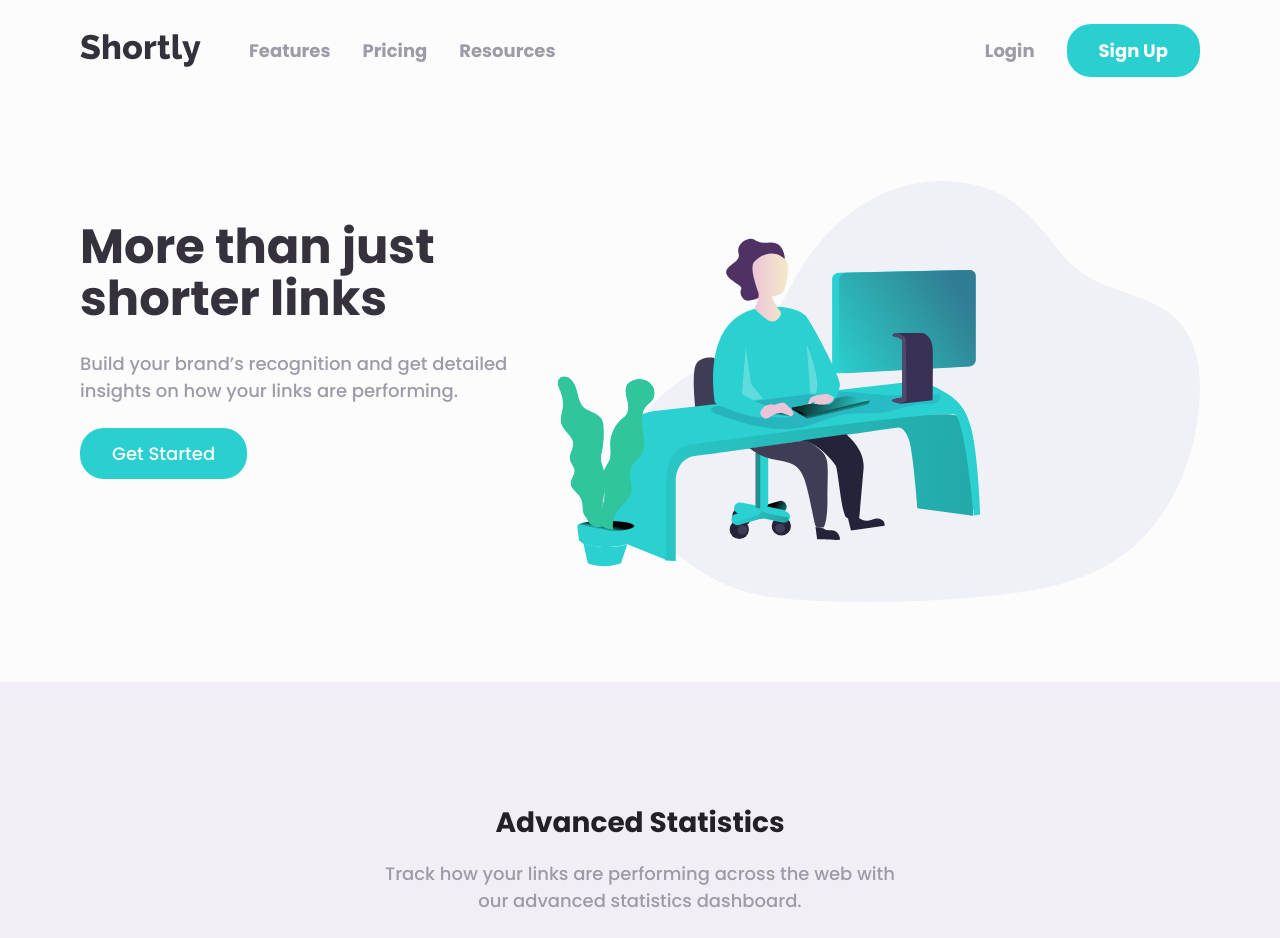
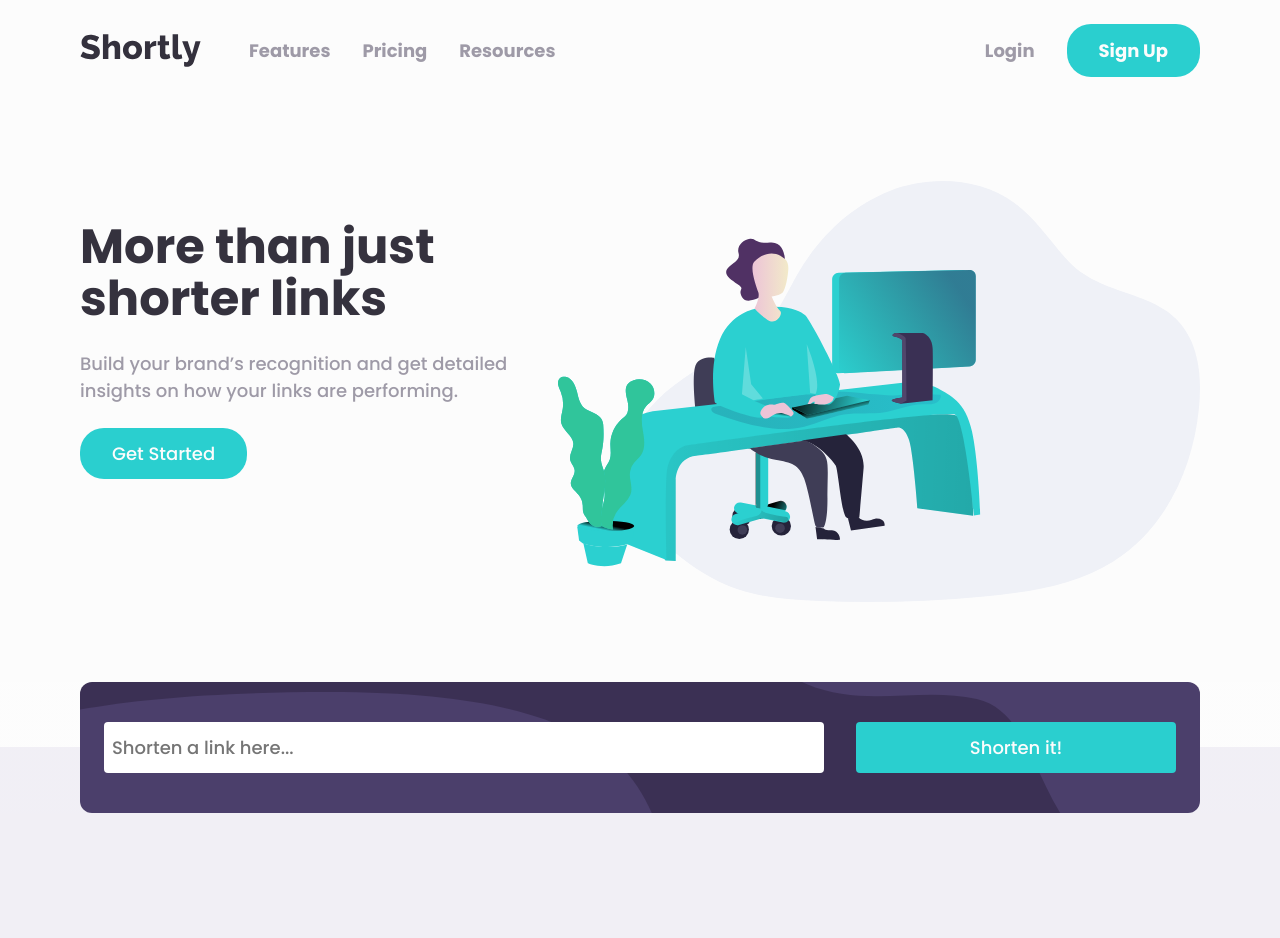
Before and after one commit to EdouardHrgt/url-shortener, a Vue app: page / in a window 1280 px wide. Shown: the top 938 px of the page. Built offline with nearby package versions, Linux system fonts and the light colour scheme.

Commit message:
Add Form component with URL shortening functionality and enhanced styles

```diff
--- a/src/App.vue
+++ b/src/App.vue
@@ -4,6 +4,7 @@ import FooterBar from './components/FooterBar.vue'
 import Banner from './components/Banner.vue'
 import Stats from './components/Stats.vue'
 import TitleBar from './components/TitleBar.vue'
+import Form from './components/Form.vue'
 </script>
 
 <template>
@@ -13,6 +14,7 @@ import TitleBar from './components/TitleBar.vue'
 
   <main>
     <TitleBar />
+    <Form />
     <Stats />
   </main>
   <Banner />
--- a/src/components/Form.vue
+++ b/src/components/Form.vue
@@ -1,16 +1,157 @@
-<script setup></script>
+<script setup>
+import { ref } from 'vue'
+const url = ref('')
+const error = ref(false)
+const clipboard = ref(false)
+const shortenUrl = ref('')
+
+const submitForm = () => {
+  if (url.value.length <= 0) {
+    error.value = true
+  } else {
+    error.value = false
+    // SHORTEN THE URL THEN ADD IT TO USER'S CLIPBOPARD
+    clipboard.value = true
+    setTimeout(() => {
+      clipboard.value = false
+    }, 2000)
+  }
+}
+</script>
 
 <template>
-  <form class="flex-al-center">
-    <input type="url" name="url" id="url" />
-    <input type="submit" value="Shorten it!" />
-  </form>
+  <div>
+    <form @submit.prevent="submitForm">
+      <input type="url" name="url" id="url" placeholder="Shorten a link here..." v-model="url" />
+      <input type="submit" value="Shorten it!" />
+      <p class="error" v-if="error">please provide a valid URL!</p>
+      <Transition name="scale">
+        <span class="clipboard" v-if="clipboard">
+          <p>The URL : {{ shortenUrl }} has been copied to your clipboard!</p>
+        </span>
+      </Transition>
+    </form>
+  </div>
 </template>
 
 <style scoped>
-@media (min-width: 1024px) {
+div {
+  padding-inline: var(--spacing-500);
+  position: relative;
+  background: linear-gradient(to bottom, var(--white) 50%, var(--purple-100) 50%);
 }
 
-@media (min-width: 800px) {
+form {
+  background-color: var(--purple-950);
+  background-image: url(/images/bg-shorten-mobile.svg);
+  background-repeat: no-repeat;
+  background-position: top right;
+  border-radius: 12px;
+  padding: var(--spacing-150);
+  position: relative;
+}
+
+form > * {
+  display: block;
+  width: 100%;
+}
+
+form input[type='url'] {
+  padding-block: 0.75rem;
+  color: varr(var(--gray-500));
+  padding-left: 0.5rem;
+  border-radius: 4px;
+  border: none;
+}
+
+form input[type='submit'] {
+  border: none;
+  margin-top: var(--spacing-100);
+  background-color: var(--blue-400);
+  border-radius: 4px;
+  color: var(--white);
+  padding-block: 0.75rem;
+  cursor: pointer;
+  transition: background-color 0.3s ease-in;
+}
+
+.error {
+  position: absolute;
+  bottom: 0;
+  color: rgb(252, 114, 114);
+  font-size: 1rem;
+  width: 100%;
+}
+
+.clipboard {
+  position: absolute;
+  background-color: var(--white);
+  inset: 1rem;
+  border-radius: 12px;
+  width: calc(100% - 2rem);
+  display: grid;
+  place-content: center;
+  transition: 0.4s ease;
+  transform-origin: center;
+  display: block;
+}
+
+.clipboard p {
+  color: var(--purple-600);
+  font-size: var(--fs-450);
+  text-align: center;
+}
+
+.scale-enter-active {
+  animation: scaleIn 0.3s ease-out;
+}
+
+.scale-leave-active {
+  animation: scaleOut 0.3s ease-in forwards;
+}
+
+@keyframes scaleIn {
+  from {
+    transform: scale(0);
+    opacity: 0;
+  }
+  to {
+    transform: scale(1);
+    opacity: 1;
+  }
+}
+
+@keyframes scaleOut {
+  from {
+    transform: scale(1);
+    opacity: 1;
+  }
+  to {
+    transform: scale(0);
+    opacity: 0;
+  }
+}
+
+@media (hover: hover) {
+  form input[type='submit']:hover {
+    background-color: var(--blue-400-o);
+  }
+}
+
+@media (min-width: 1024px) {
+  form {
+    background-image: url(/images/bg-shorten-desktop.svg);
+    background-repeat: no-repeat;
+    background-position: center;
+    background-size: cover;
+    display: flex;
+    align-items: center;
+    gap: var(--spacing-200);
+    padding-block: var(--spacing-250);
+  }
+  form input[type='submit'] {
+    margin-top: 0;
+    max-width: 20rem;
+  }
 }
 </style>
```
